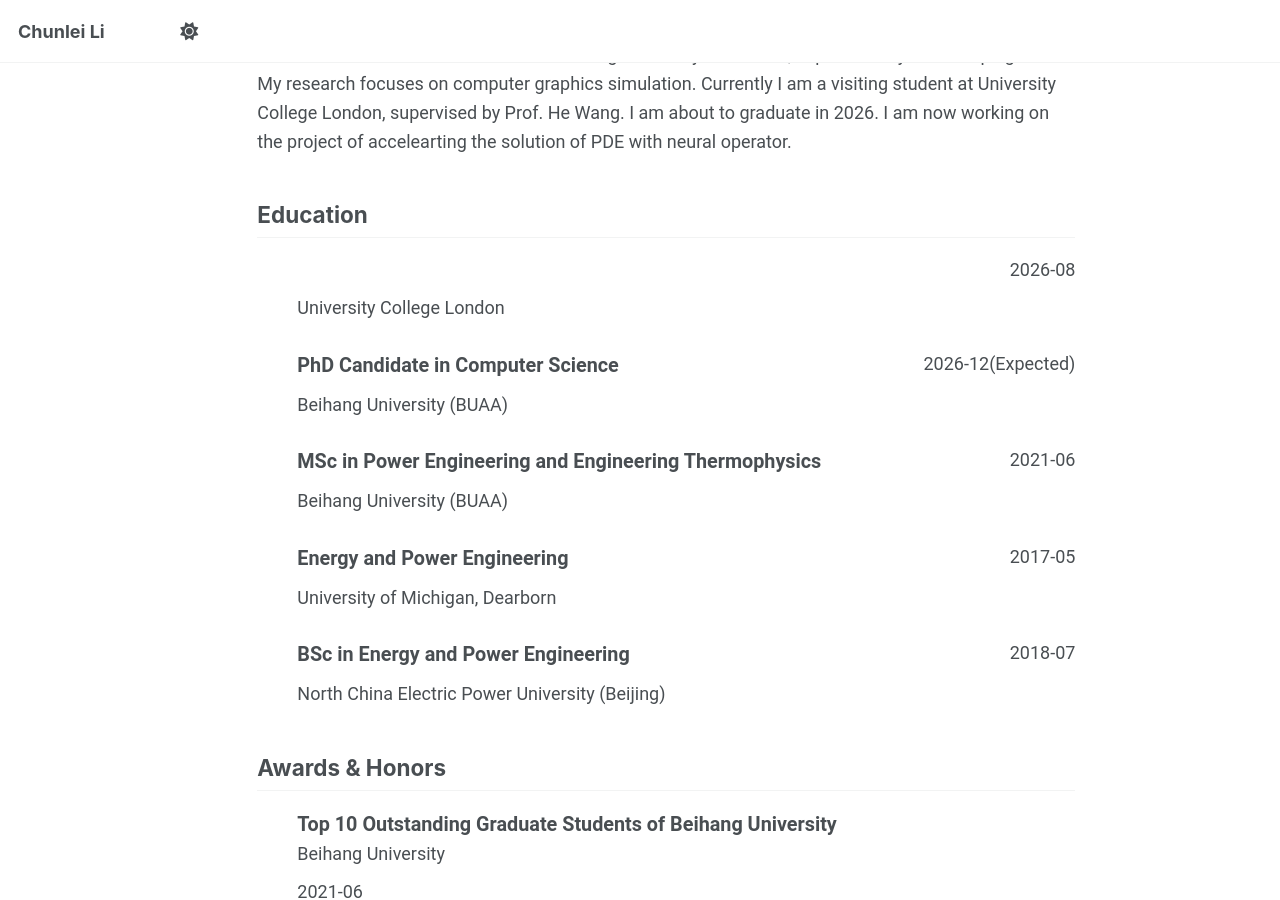
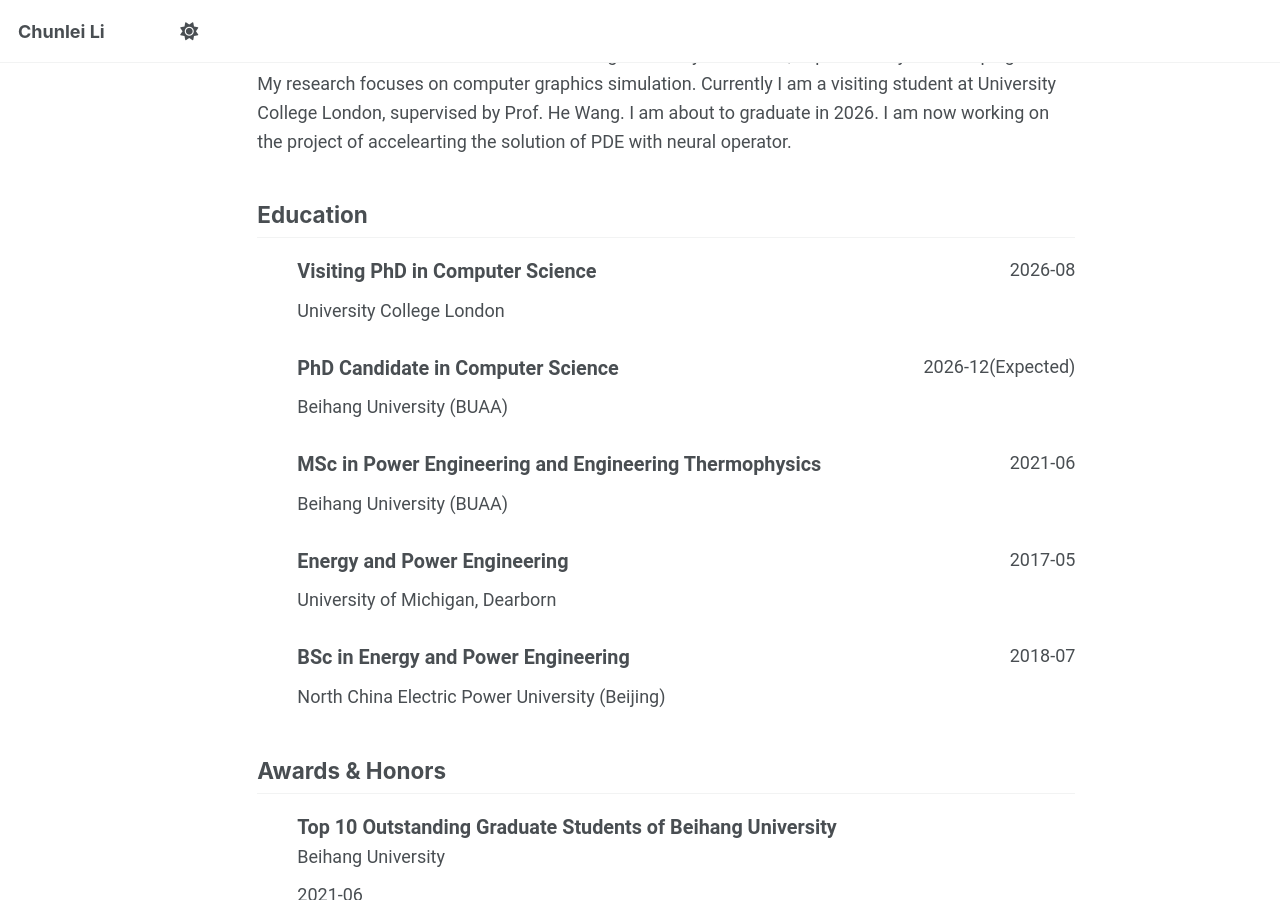
Before and after one commit to chunleili/personal-page, a Jekyll site: the page built from _pages/cv-json.md, in a window 1280 px wide and 900 px high, scrolled down 387 px. Built offline with Jekyll 4.4.1, drawn with Linux system fonts in a browser that asks for light colours; a script that is not in the unit is left out.

Commit message:
add area field for visiting PhD in education section

```diff
--- a/_data/cv.json
+++ b/_data/cv.json
@@ -48,6 +48,7 @@
   "education": [
     {
       "institution": "University College London",
+      "area": "Visiting PhD in Computer Science",
       "studyType": "Visiting PhD",
       "startDate": "2025-09",
       "endDate": "2026-08",
```
